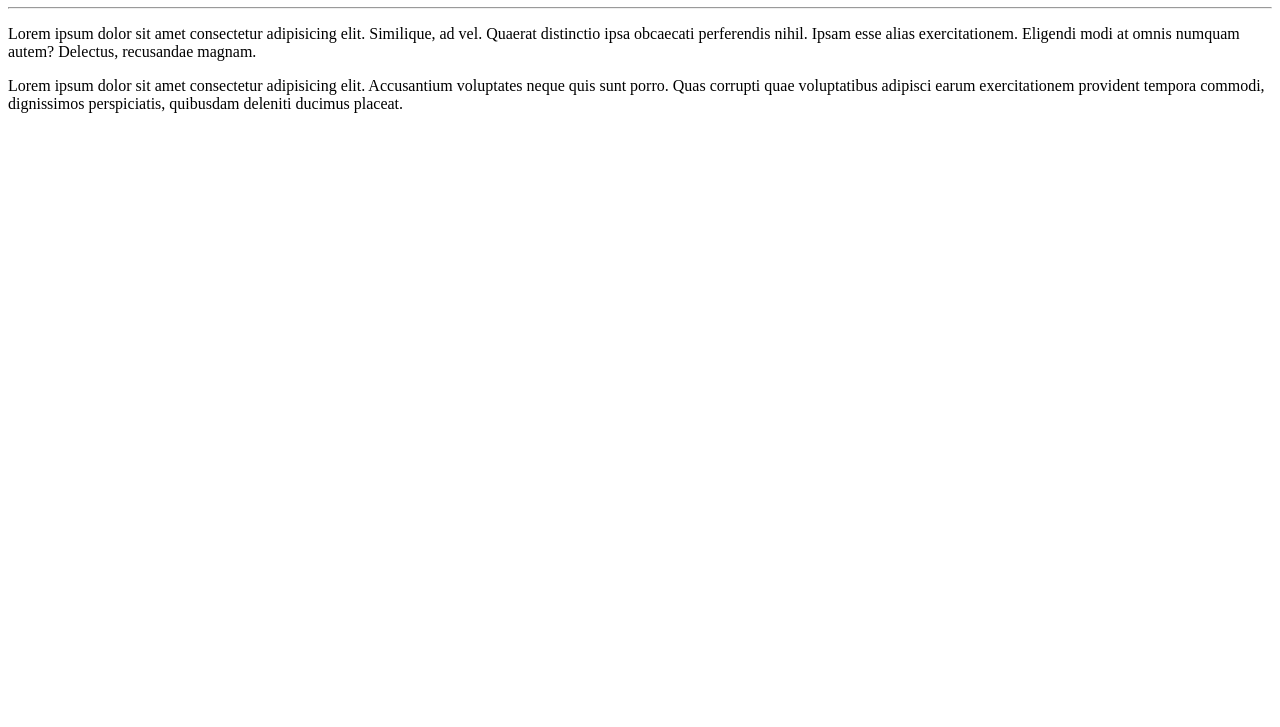
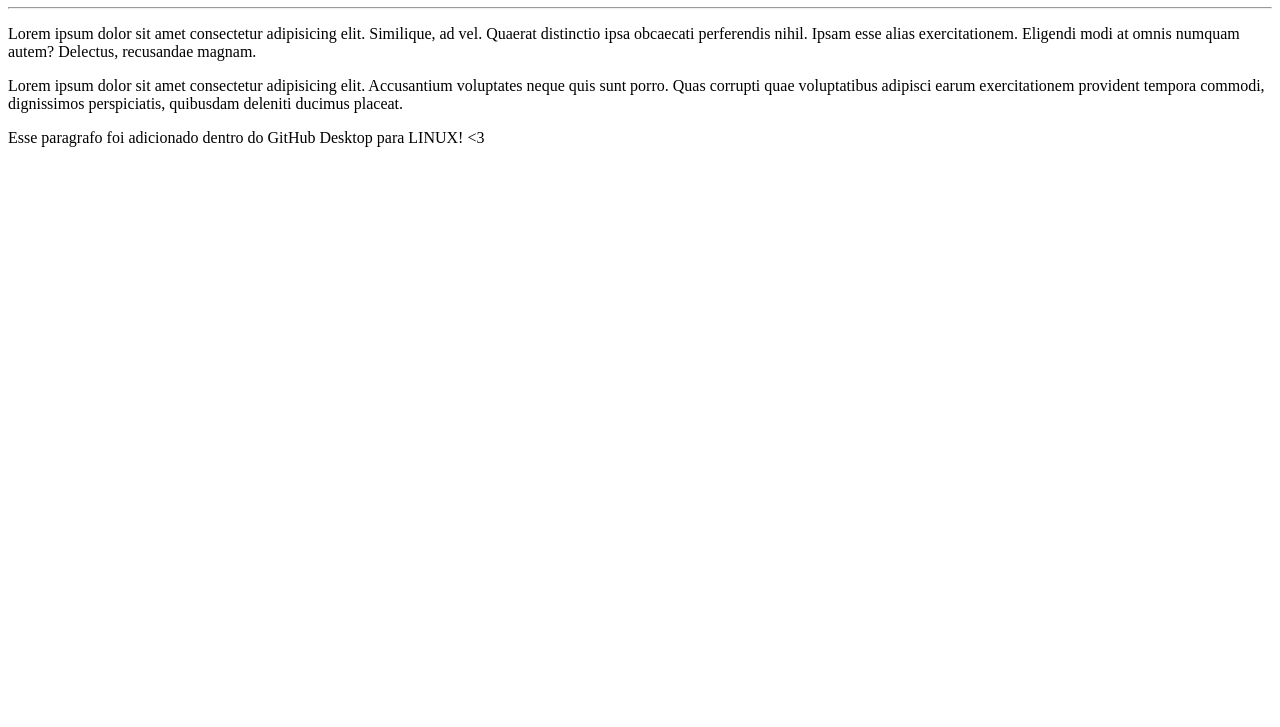
Before and after one commit to chalamisterio/Ola-Mundo, a plain HTML site: page site-exemplo/index.html in a window 1280 px wide. Shown: the part 73-800 px from the top of the page. Drawn offline with Linux system fonts and the light colour scheme.

Commit message:
Update index.html

```diff
--- a/site-exemplo/index.html
+++ b/site-exemplo/index.html
@@ -18,5 +18,8 @@
         adipisci earum exercitationem provident tempora commodi, dignissimos
         perspiciatis, quibusdam deleniti
         ducimus placeat.</p>
+        <p>Esse paragrafo foi adicionado dentro do GitHub Desktop
+            para LINUX! &lt;3
+        </p>
 </body>
 </html>
```
